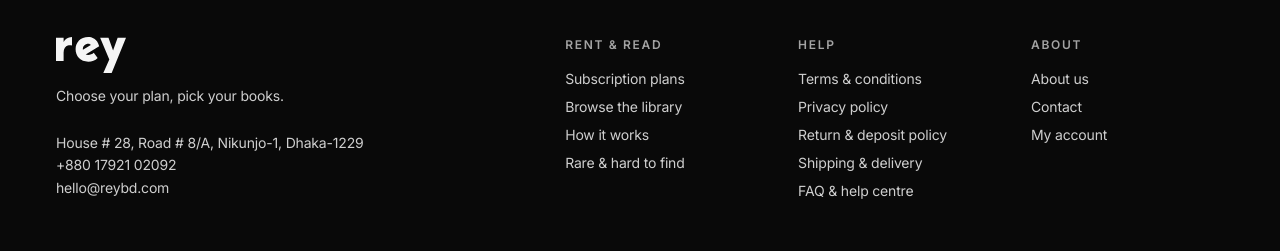
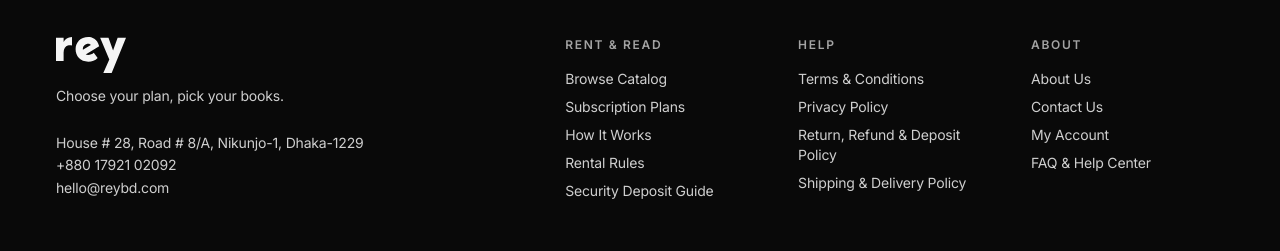
Before and after one commit to tamimrupo/REY, a Next.js app: page /about-us in a window 1280 px wide. Shown: the part 522-773 px from the top of the page. Built offline with nearby package versions, Linux system fonts and the light colour scheme; no server answers; the database is empty.

Commit message:
feat(footer): match WordPress footer structure; CMS heading support for long policy pages

```diff
--- a/src/components/cms-article.tsx
+++ b/src/components/cms-article.tsx
@@ -9,10 +9,14 @@ export function CmsArticle({
   page: CmsPage;
   children?: React.ReactNode;
 }) {
-  const paragraphs = (page.content ?? "")
+  const raw = (page.content ?? "")
     .split(/\n{2,}/)
     .map((block) => block.trim())
     .filter(Boolean);
+
+  // The stored text may repeat the page title as its first line — the <h1> below
+  // already says it.
+  const blocks = raw[0] && raw[0].toLowerCase() === page.title.toLowerCase() ? raw.slice(1) : raw;
 
   return (
     <article className="container-page max-w-3xl py-16">
@@ -23,11 +27,25 @@ export function CmsArticle({
       ) : null}
 
       <div className="mt-10 space-y-5 text-[0.95rem] leading-relaxed text-ink-soft">
-        {paragraphs.map((block, index) => (
-          <p className="whitespace-pre-line" key={index}>
-            {block}
-          </p>
-        ))}
+        {blocks.map((block, index) => {
+          // "## Heading" keeps long policy documents navigable.
+          if (block.startsWith("## ")) {
+            return (
+              <h2
+                key={index}
+                className="pt-4 font-display text-lg font-semibold leading-snug text-ink"
+              >
+                {block.slice(3).trim()}
+              </h2>
+            );
+          }
+
+          return (
+            <p className="whitespace-pre-line" key={index}>
+              {block}
+            </p>
+          );
+        })}
       </div>
 
       {children}
--- a/src/components/site-footer.tsx
+++ b/src/components/site-footer.tsx
@@ -5,30 +5,31 @@ import { getSiteSettings } from "@/lib/data";
 
 const columns = [
   {
-    title: "Rent & read",
+    title: "Rent & Read",
     links: [
-      { href: "/plans", label: "Subscription plans" },
-      { href: "/library", label: "Browse the library" },
-      { href: "/how-it-works", label: "How it works" },
-      { href: "/rare", label: "Rare & hard to find" },
+      { href: "/library", label: "Browse Catalog" },
+      { href: "/plans", label: "Subscription Plans" },
+      { href: "/how-it-works", label: "How It Works" },
+      { href: "/p/rental-rules", label: "Rental Rules" },
+      { href: "/p/security-deposit-guide", label: "Security Deposit Guide" },
     ],
   },
   {
     title: "Help",
     links: [
-      { href: "/p/terms-conditions", label: "Terms & conditions" },
-      { href: "/p/privacy-policy", label: "Privacy policy" },
-      { href: "/p/return-refund-deposit-policy", label: "Return & deposit policy" },
-      { href: "/p/shipping-delivery-policy", label: "Shipping & delivery" },
-      { href: "/p/faq", label: "FAQ & help centre" },
+      { href: "/p/terms-conditions", label: "Terms & Conditions" },
+      { href: "/p/privacy-policy", label: "Privacy Policy" },
+      { href: "/p/return-refund-deposit-policy", label: "Return, Refund & Deposit Policy" },
+      { href: "/p/shipping-delivery-policy", label: "Shipping & Delivery Policy" },
     ],
   },
   {
     title: "About",
     links: [
-      { href: "/about-us", label: "About us" },
-      { href: "/contact", label: "Contact" },
-      { href: "/account", label: "My account" },
+      { href: "/about-us", label: "About Us" },
+      { href: "/contact", label: "Contact Us" },
+      { href: "/account", label: "My Account" },
+      { href: "/p/faq", label: "FAQ & Help Center" },
     ],
   },
 ];
```
